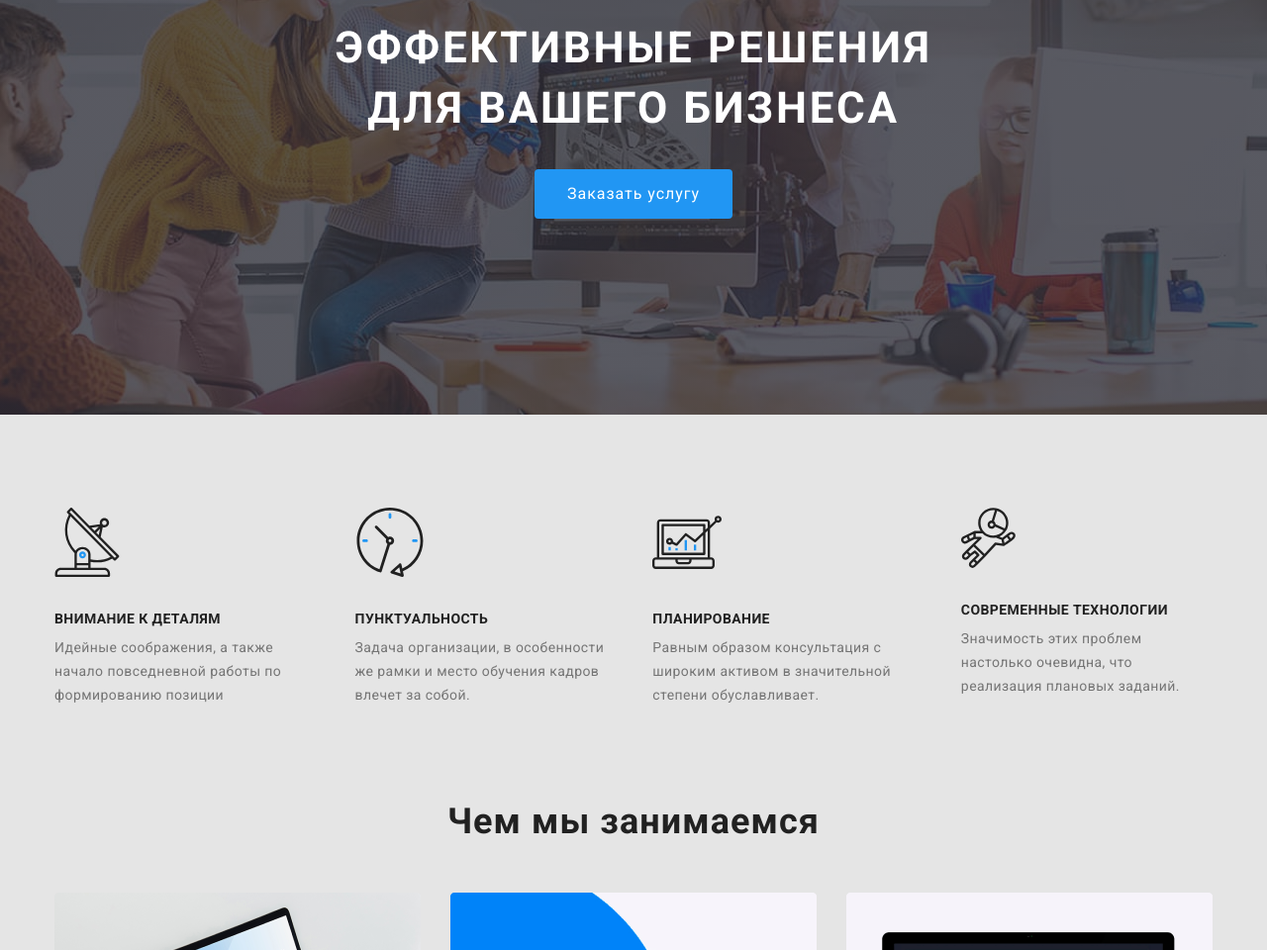
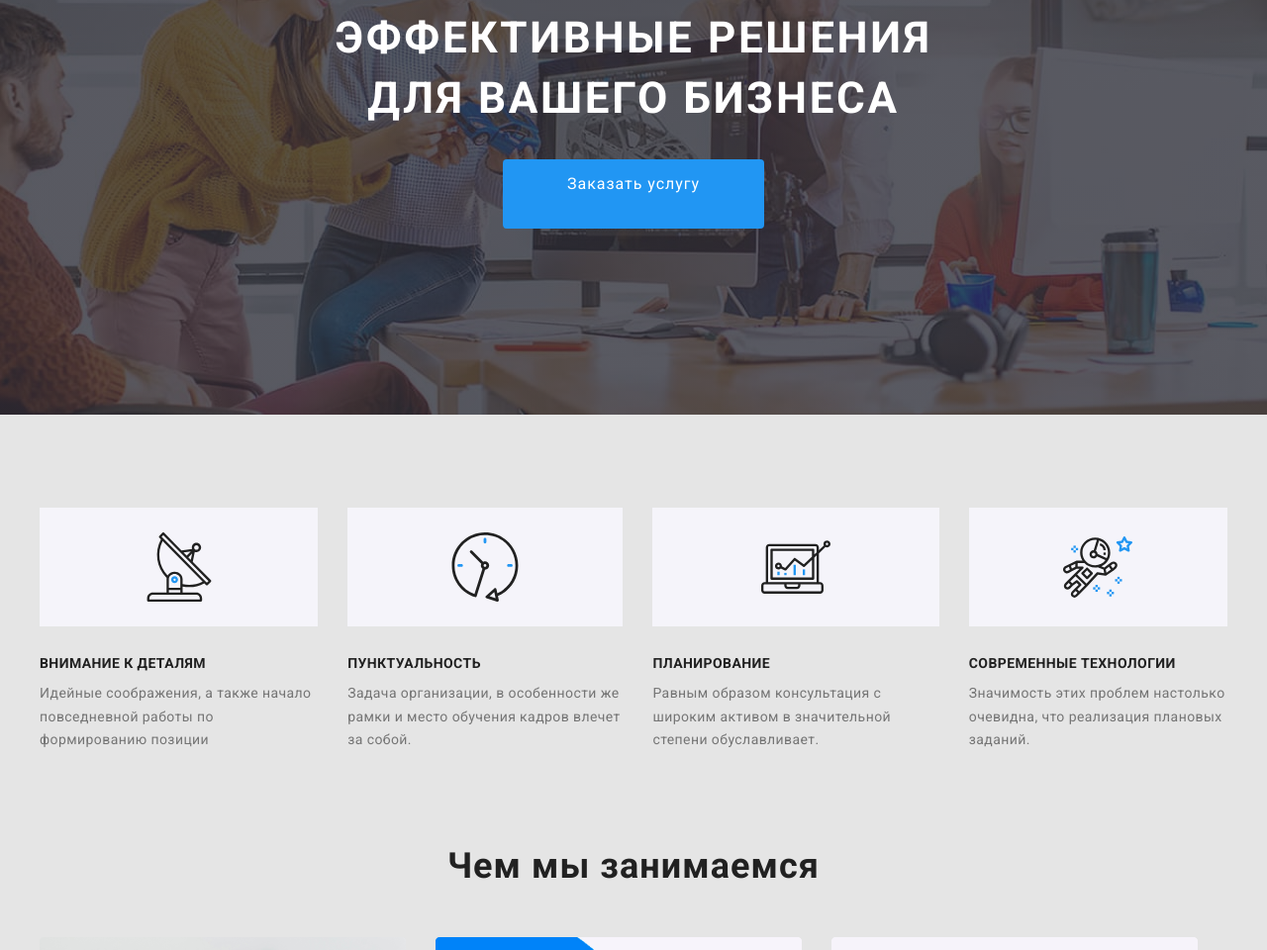
Before and after one commit to PolinaGaivoronska/goit-markup-hw-04, a plain HTML site: page index.html in a window 1280 px wide. Shown: the part 298-1258 px from the top of the page at 99% size. Drawn offline with Linux system fonts and the light colour scheme.

Commit message:
Добавляет иконки в секцию Приемущества

```diff
--- a/css/main.css
+++ b/css/main.css
@@ -21,9 +21,9 @@ html {
   box-sizing: border-box;
 }
 *,
-*::before,
+*::before
 *::after {
-  box-sizing: inherit;
+  box-sizing: border-box;
 }
 
 
@@ -189,8 +189,31 @@ html {
 .advantages-box:not(:last-child) {
   margin-right: 30px;
 }
-.advantages-logo {
+.advantages-box::before {
+  display: block;
+  content: '';
   margin-bottom: 30px;
+  height: 120px;
+  background-size: contain;
+  background-repeat: no-repeat;
+  background-position: center;
+  background-color: #F5F4FA;
+}
+.advantages-box.antenna::before {
+  background-image: url(../images/Antenna-1.svg);
+  background-size: 70px 70px;
+}
+.advantages-box.clock::before {
+  background-image: url(../images/clock-1.svg);
+  background-size: 70px 70px;
+}
+.advantages-box.diagram::before {
+  background-image: url(../images/diagram-1.svg);
+  background-size: 70px 70px;
+}
+.advantages-box.group::before {
+  background-image: url(../images/astronaut-1.svg);
+  background-size: 70px 70px;
 }
 .advantages-list .title {
   margin-bottom: 10px;
--- a/index.html
+++ b/index.html
@@ -46,8 +46,7 @@
         <div class="container">
         <h2 class="invisible-title">Invisible heading</h2>
         <ul class="advantages-list">
-          <li class="advantages-box">
-            <img class="advantages-logo" src="./images/Antenna-1.svg" alt="Antenna" />
+          <li class="advantages-box antenna">
             <h3 class="title">Внимание к деталям</h3>
             <p class="advantages-text">
               Идейные соображения, а также начало повседневной работы по
@@ -55,8 +54,7 @@
             </p>
           </li>
 
-          <li class="advantages-box">
-            <img class="advantages-logo" src="./images/clock-1.svg" alt="clock" />
+          <li class="advantages-box clock">
             <h3 class="title">Пунктуальность</h3>
             <p class="advantages-text">
               Задача организации, в особенности же рамки и место обучения кадров
@@ -64,8 +62,7 @@
             </p>
           </li>
 
-          <li class="advantages-box">
-            <img class="advantages-logo" src="./images/diagram-1.svg" alt="Diagram" />
+          <li class="advantages-box diagram">
             <h3 class="title">Планирование</h3>
             <p class="advantages-text">
               Равным образом консультация с широким активом в значительной
@@ -73,8 +70,7 @@
             </p>
           </li>
 
-          <li class="advantages-box">
-            <img class="advantages-logo" src="./images/Group-1.svg" alt="Group" />
+          <li class="advantages-box group">
             <h3 class="title">Современные технологии</h3>
             <p class="advantages-text">
               Значимость этих проблем настолько очевидна, что реализация
@@ -211,7 +207,7 @@
       <p class="footer-title">Подпишитесь на рассылку</p>
       <form>
         <input type="email" />
-        <button class="button">Подписаться</button>
+        <button class="button footer">Подписаться</button>
       </form>
     </div>
   </div>
```
Also changed, not shown: images/astronaut-1.svg (added), images/icon-send.svg (added), 1 other file.
